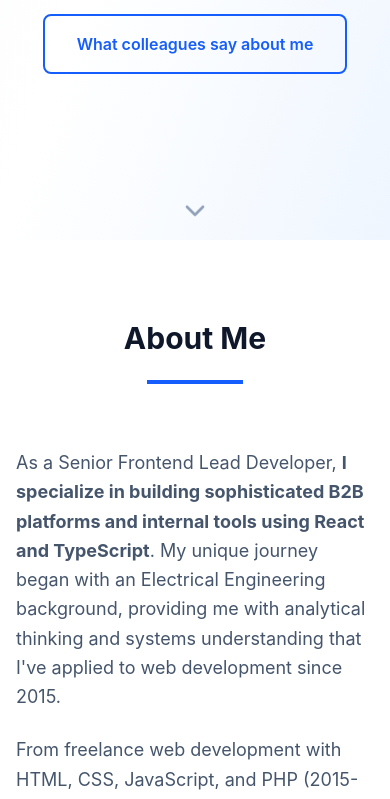
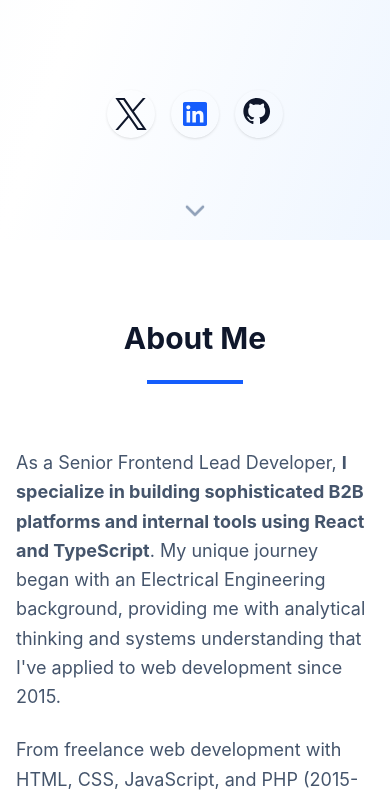
Before and after one commit to Radinax/personal-website, a React (Vite) app: page / in a window 390 px wide. Shown: the part 876-1675 px from the top of the page. Built offline with nearby package versions, Linux system fonts and the light colour scheme.

Commit message:
Added mobile improvements and icon on hover sprinkle

```diff
--- a/src/components/contact.tsx
+++ b/src/components/contact.tsx
@@ -1,29 +1,33 @@
-import { Mail, Linkedin, Github, Twitter, ExternalLink } from "lucide-react";
+import Github from "@/components/github";
+import Linkedin from "@/components/linkedin";
+import Twitter from "@/components/x";
+import Mail from "@/components/mail";
+import { ExternalLink } from "lucide-react";
 
 const contactLinks = [
   {
-    icon: <Mail className="text-blue-600" size={24} />,
+    icon: <Mail className="text-blue-600 size-12" />,
     label: "Email",
     value: "adrberia@gmail.com",
     href: "mailto:adrberia@gmail.com",
     description: "Get in touch directly",
   },
   {
-    icon: <Linkedin className="text-blue-700" size={24} />,
+    icon: <Linkedin className="text-blue-700 size-12" />,
     label: "LinkedIn",
     value: "linkedin.com/in/adrianberia2013",
     href: "https://www.linkedin.com/in/adrianberia2013/",
     description: "Professional network",
   },
   {
-    icon: <Github className="text-slate-800" size={24} />,
+    icon: <Github className="text-slate-800 size-12" />,
     label: "GitHub",
     value: "github.com/Radinax",
     href: "https://github.com/Radinax",
     description: "Code repositories",
   },
   {
-    icon: <Twitter className="text-blue-500" size={24} />,
+    icon: <Twitter className="text-black size-12" />,
     label: "Twitter",
     value: "@Adrberia",
     href: "https://twitter.com/Adrberia",
@@ -57,12 +61,10 @@ const Contact = () => {
               href={link.href}
               target="_blank"
               rel="noopener noreferrer"
-              className="group bg-white p-6 rounded-xl hover:bg-slate-50 hover:shadow-lg transition-all duration-300 transform hover:-translate-y-1"
+              className="group bg-white p-6 rounded-xl hover:bg-slate-50 hover:shadow-lg transition-all duration-300"
             >
               <div className="flex flex-col items-center text-center space-y-3">
-                <div className="p-3 bg-white rounded-lg group-hover:scale-110 transition-transform">
-                  {link.icon}
-                </div>
+                <div className="p-3 bg-white rounded-lg">{link.icon}</div>
                 <div>
                   <h3 className="font-semibold text-slate-900 mb-1">
                     {link.label}
@@ -107,11 +109,9 @@ const Contact = () => {
       {/* Footer */}
       <footer className="mt-20 pt-8 border-t border-slate-200 bg-white h-full pb-20">
         <div className="max-w-7xl mx-auto px-4 sm:px-6 lg:px-8">
-          <div className="text-center text-slate-500">
-            <p>
-              &copy; {new Date().getFullYear()} Adrian Beria. Building the
-              future of web applications.
-            </p>
+          <div className="text-center text-slate-500 flex flex-col justify-center sm:flex-row gap-1">
+            <p>&copy; {new Date().getFullYear()} Adrian Beria.</p>
+            <p>Building the future of web applications.</p>
           </div>
         </div>
       </footer>
--- /dev/null
+++ b/src/components/github.tsx
@@ -0,0 +1,20 @@
+import type { SVGProps } from "react";
+const Github = (props: SVGProps<SVGSVGElement> & { color?: string }) => (
+  <svg
+    width="3em"
+    height="3em"
+    viewBox="0 0 1200 1227"
+    fill="none"
+    xmlns="http://www.w3.org/2000/svg"
+    {...props}
+  >
+    <path
+      fill-rule="evenodd"
+      clip-rule="evenodd"
+      d="M8 0C3.58 0 0 3.58 0 8C0 11.54 2.29 14.53 5.47 15.59C5.87 15.66 6.02 15.42 6.02 15.21C6.02 15.02 6.01 14.39 6.01 13.72C4 14.09 3.48 13.23 3.32 12.78C3.23 12.55 2.84 11.84 2.5 11.65C2.22 11.5 1.82 11.13 2.49 11.12C3.12 11.11 3.57 11.7 3.72 11.94C4.44 13.15 5.59 12.81 6.05 12.6C6.12 12.08 6.33 11.73 6.56 11.53C4.78 11.33 2.92 10.64 2.92 7.58C2.92 6.71 3.23 5.99 3.74 5.43C3.66 5.23 3.38 4.41 3.82 3.31C3.82 3.31 4.49 3.1 6.02 4.13C6.66 3.95 7.34 3.86 8.02 3.86C8.7 3.86 9.38 3.95 10.02 4.13C11.55 3.09 12.22 3.31 12.22 3.31C12.66 4.41 12.38 5.23 12.3 5.43C12.81 5.99 13.12 6.7 13.12 7.58C13.12 10.65 11.25 11.33 9.47 11.53C9.76 11.78 10.01 12.26 10.01 13.01C10.01 14.08 10 14.94 10 15.21C10 15.42 10.15 15.67 10.55 15.59C13.71 14.53 16 11.53 16 8C16 3.58 12.42 0 8 0Z"
+      transform="scale(64)"
+      fill={props.color || "currentColor"}
+    />
+  </svg>
+);
+export default Github;
--- a/src/components/hero.tsx
+++ b/src/components/hero.tsx
@@ -1,3 +1,6 @@
+import XformerlyTwitter from "@/components/x";
+import Linkedin from "@/components/linkedin";
+import Github from "@/components/github";
 import { ChevronDown, ArrowRight } from "lucide-react";
 import ProfileImage from "public/profile-image.jpg";
 
@@ -58,7 +61,7 @@ const Hero = () => {
           {/* Profile Picture Section */}
           <div className="flex justify-center order-1">
             <div className="relative">
-              <div className="w-80 h-80 md:w-80 md:h-80 rounded-full overflow-hidden shadow-2xl ring-4 ring-white">
+              <div className="w-56 h-56 md:w-80 md:h-80 rounded-full overflow-hidden shadow-2xl ring-4 ring-white">
                 <img
                   src={ProfileImage}
                   alt="Adrian Beria - Senior Frontend Lead Developer"
@@ -66,10 +69,47 @@ const Hero = () => {
                 />
               </div>
               {/* Decorative elements */}
-              <div className="absolute -top-4 -right-4 w-24 h-24 bg-blue-600 rounded-full opacity-20 animate-pulse"></div>
-              <div className="absolute -bottom-6 -left-6 w-32 h-32 bg-emerald-500 rounded-full opacity-10 animate-pulse delay-1000"></div>
+              <div className="absolute -top-4 -right-4 size-16 md:size-24 bg-blue-600 rounded-full opacity-20 animate-pulse"></div>
+              <div className="absolute -bottom-6 -left-6 size-24 md:size-32 bg-emerald-500 rounded-full opacity-10 animate-pulse delay-1000"></div>
             </div>
           </div>
+        </div>
+
+        {/* Social */}
+        <div className="flex justify-center items-center mt-12 space-x-4">
+          <a
+            href="https://x.com/Adrberia"
+            target="_blank"
+            rel="noopener noreferrer"
+            className="inline-flex items-center justify-center w-12 h-12 rounded-full bg-transparent shadow-sm hover:shadow-md text-black-600 hover:text-white hover:bg-black transition-all duration-300 transform hover:scale-105"
+          >
+            <XformerlyTwitter
+              style={{ fill: "currentColor" }}
+              className="size-8 group-hover:text-white transition-colors duration-300 mx-auto"
+            />
+          </a>
+          <a
+            href="https://www.linkedin.com/in/adrianberia2013/"
+            target="_blank"
+            rel="noopener noreferrer"
+            className="inline-flex items-center justify-center w-12 h-12 rounded-full bg-transparent shadow-sm hover:shadow-md text-blue-600 hover:text-white hover:bg-blue-600 transition-all duration-300 transform hover:scale-105"
+          >
+            <Linkedin
+              style={{ fill: "currentColor" }}
+              className="w-6 h-6 group-hover:text-white transition-colors duration-300"
+            />
+          </a>
+          <a
+            href="https://github.com/Radinax"
+            target="_blank"
+            rel="noopener noreferrer"
+            className="inline-flex items-center justify-center w-12 h-12 rounded-full bg-transparent shadow-sm hover:shadow-md text-black-600 hover:text-white hover:bg-black transition-all duration-300 transform hover:scale-105"
+          >
+            <Github
+              style={{ fill: "currentColor" }}
+              className="size-8 group-hover:text-white transition-colors duration-300 mx-auto"
+            />
+          </a>
         </div>
 
         {/* Scroll indicator */}
--- /dev/null
+++ b/src/components/linkedin.tsx
@@ -0,0 +1,18 @@
+import type { SVGProps } from "react";
+const Linkedin = (props: SVGProps<SVGSVGElement> & { color?: string }) => (
+  <svg
+    width="256"
+    height="256"
+    xmlns="http://www.w3.org/2000/svg"
+    preserveAspectRatio="xMidYMid"
+    viewBox="0 0 256 256"
+    {...props}
+  >
+    <path
+      d="M218.123 218.127h-37.931v-59.403c0-14.165-.253-32.4-19.728-32.4-19.756 0-22.779 15.434-22.779 31.369v60.43h-37.93V95.967h36.413v16.694h.51a39.907 39.907 0 0 1 35.928-19.733c38.445 0 45.533 25.288 45.533 58.186l-.016 67.013ZM56.955 79.27c-12.157.002-22.014-9.852-22.016-22.009-.002-12.157 9.851-22.014 22.008-22.016 12.157-.003 22.014 9.851 22.016 22.008A22.013 22.013 0 0 1 56.955 79.27m18.966 138.858H37.95V95.967h37.97v122.16ZM237.033.018H18.89C8.58-.098.125 8.161-.001 18.471v219.053c.122 10.315 8.576 18.582 18.89 18.474h218.144c10.336.128 18.823-8.139 18.966-18.474V18.454c-.147-10.33-8.635-18.588-18.966-18.453"
+      fill={props.color || "currentColor"}
+    />
+  </svg>
+);
+
+export default Linkedin;
--- /dev/null
+++ b/src/components/mail.tsx
@@ -0,0 +1,37 @@
+import type { SVGProps } from "react";
+const Gmail = (props: SVGProps<SVGSVGElement>) => (
+  <svg
+    xmlns="http://www.w3.org/2000/svg"
+    viewBox="0 49.4 512 399.42"
+    width="1em"
+    height="1em"
+    {...props}
+  >
+    <g fill="none" fillRule="evenodd">
+      <g fillRule="nonzero">
+        <path
+          fill="#4285f4"
+          d="M34.91 448.818h81.454V251L0 163.727V413.91c0 19.287 15.622 34.91 34.91 34.91z"
+        />
+        <path
+          fill="#34a853"
+          d="M395.636 448.818h81.455c19.287 0 34.909-15.622 34.909-34.909V163.727L395.636 251z"
+        />
+        <path
+          fill="#fbbc04"
+          d="M395.636 99.727V251L512 163.727v-46.545c0-43.142-49.25-67.782-83.782-41.891z"
+        />
+      </g>
+      <path
+        fill="#ea4335"
+        d="M116.364 251V99.727L256 204.455 395.636 99.727V251L256 355.727z"
+      />
+      <path
+        fill="#c5221f"
+        fillRule="nonzero"
+        d="M0 117.182v46.545L116.364 251V99.727L83.782 75.291C49.25 49.4 0 74.04 0 117.18z"
+      />
+    </g>
+  </svg>
+);
+export default Gmail;
--- /dev/null
+++ b/src/components/x.tsx
@@ -0,0 +1,19 @@
+import type { SVGProps } from "react";
+const XformerlyTwitter = (
+  props: SVGProps<SVGSVGElement> & { color?: string }
+) => (
+  <svg
+    xmlns="http://www.w3.org/2000/svg"
+    width="1.5em"
+    height="1.5em"
+    fill="none"
+    viewBox="0 0 1200 1227"
+    {...props}
+  >
+    <path
+      fill={props.color || "currentColor"}
+      d="M714.163 519.284 1160.89 0h-105.86L667.137 450.887 357.328 0H0l468.492 681.821L0 1226.37h105.866l409.625-476.152 327.181 476.152H1200L714.137 519.284h.026ZM569.165 687.828l-47.468-67.894-377.686-540.24h162.604l304.797 435.991 47.468 67.894 396.2 566.721H892.476L569.165 687.854v-.026Z"
+    />
+  </svg>
+);
+export default XformerlyTwitter;
```
Also changed, not shown: src/components/testimonials.tsx (+53 -37 lines).
